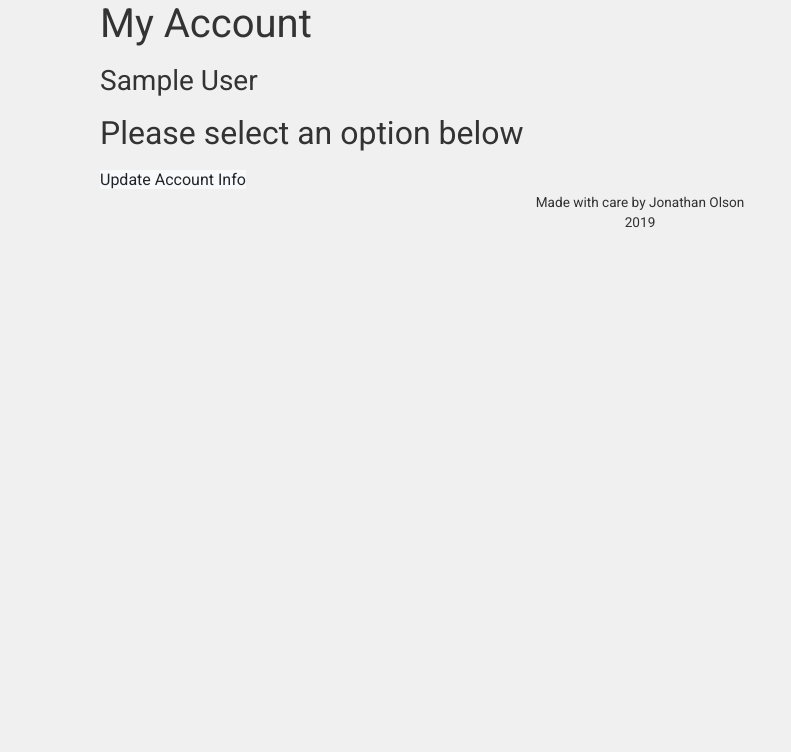
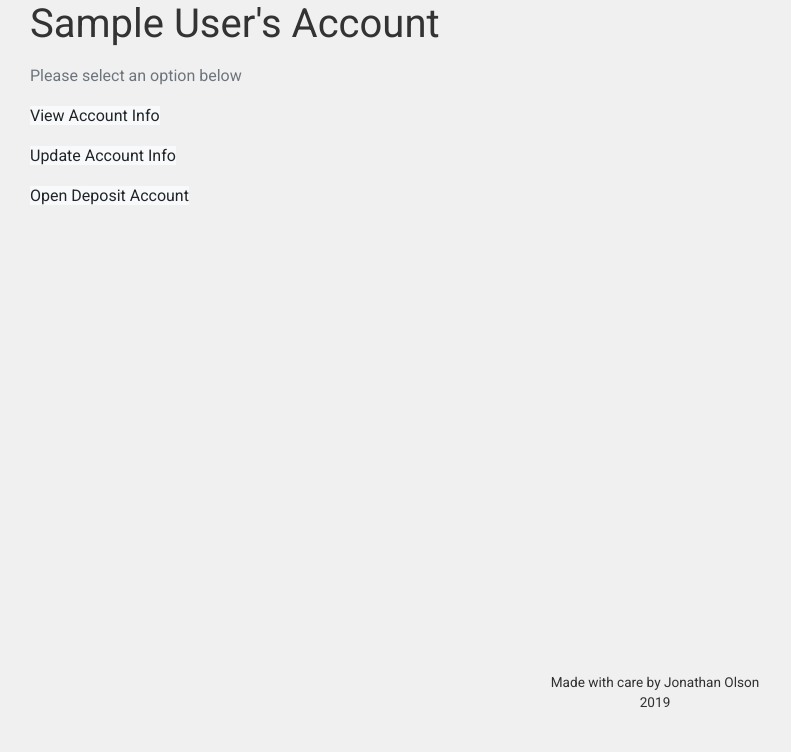
Before and after one commit to MyNameIsJonathan/Imitation_Online_Bank, a Flask app: page /account in a window 1280 px wide. Shown: the part 48-800 px from the top of the page, without its empty margins (0-791 px from the left). Run offline with Flask 2, Linux system fonts and the light colour scheme; the visitor is signed in with stand-in values (Sample User, id 1); some libraries are stand-ins or nearby versions.

Commit message:
Deposit acct creation/del; more acct updates

```diff
--- a/app.py
+++ b/app.py
@@ -52,7 +52,7 @@ def login():
         if user:
             if bcrypt.check_password_hash(user['password'], request.form['password']):
                 # login_user(user)
-                session["email"] = request.form["email"]
+                session['email'] = request.form['email']
                 session['name'] = user['first_name'] + ' ' + user['last_name']
                 session['id'] = user['synapse_id']
                 return redirect(url_for('account'))
@@ -77,7 +77,7 @@ def logout():
     return redirect(url_for('index'))
 
 
-@app.route('/register', methods=["GET", "POST"])
+@app.route("/register", methods=["GET", "POST"])
 def register():
 
     if request.method == "POST":
@@ -203,7 +203,31 @@ def account_values():
         flash('Please login first!')
         return redirect(url_for('login'))
 
+    # Get user instance from Synapse
+    user = client.get_user(session['id'], full_dehydrate=True)
 
+    # Grab values to report
+    values = {
+        "name": user.body["documents"][0]["name"],
+        "email": user.body["documents"][0]["email"],
+        "phone_number": user.body["documents"][0][
+            "phone_number"
+        ],
+        "birth_date": str(user.body["documents"][0]["month"])
+        + "/"
+        + str(user.body["documents"][0]["day"])
+        + "/"
+        + str(user.body["documents"][0]["year"]),
+        "address_street": user.body['documents'][0]['address_street'],
+        "address_city": user.body['documents'][0]['address_city'],
+        "address_subdivision": user.body['documents'][0]['address_subdivision'],
+        "address_postal_code": user.body['documents'][0]['address_postal_code'],
+        "address_country_code": user.body['documents'][0]['address_country_code'],
+    }
+
+    return render_template('account_values.html',
+                           first_name=session['name'].split()[0],
+                           values=values)
 
 
 @app.route("/update_account", methods=["GET", "POST"])
@@ -214,7 +238,7 @@ def update_account():
         return redirect(url_for('login'))
 
     # Get current user's id and synapse User account
-    user_synapse_id = mongo.db.users.find_one({"email" : session['email']})['synapse_id']
+    user_synapse_id = session['id']
     user = client.get_user(user_synapse_id, full_dehydrate=True)
 
     # If method is GET, pre-fill current account values in update form
@@ -279,6 +303,12 @@ def update_account():
     # Update account
     user.update_info(body)
 
+    # Update session values
+    if choice == 'email':
+        session['email'] = request.form['update_value']
+    elif choice == 'name':
+        session['name'] = request.form['update_value']
+
     # Refresh Account to show updated values
     user = client.get_user(user.id)
 
@@ -286,86 +316,70 @@ def update_account():
     return redirect(url_for('update_account'))
 
 
+@app.route("/open_deposit_account", methods=["GET", "POST"])
+def open_deposit_account():
+    # If user is not logged in, have them log in
+    if not "name" in session:
+        flash('Please login first!')
+        return redirect(url_for('login'))
+
+    # If method is GET, render html
+    if request.method == "GET":
+        return render_template('open_deposit_account.html')
+
+    # Select the current user's synapse account
+    user = client.get_user(session['id'])
+
+    # Create body to hold deposit account information
+    body = {
+        "type": "DEPOSIT-US",
+        "info": {
+            "nickname": request.form['account_nickname'],
+            "document_id": user.body['documents'][0]['id']
+        }
+    }
+
+    # Open deposit account
+    user.create_node(body, idempotency_key='123456')
+
+    flash('Account created successfully!', 'success')
+    return redirect(url_for('account'))
+
+
+@app.route("/close_deposit_account", methods=["GET", "POST"])
+def close_deposit_account():
+    # If user is not logged in, have them log in
+    if not 'name' in session:
+        flash('Please login first!')
+        return redirect(url_for('login'))
+
+    # Get user account
+    user = client.get_user(session['id'])
+
+    # If method if GET
+    if request.method == "GET":
+
+        # Get deposit account(s)
+        nodes = user.get_all_nodes().list_of_nodes
+        desposit_accounts = [node for node in nodes if node.body['type'] == 'DEPOSIT-US']
+
+        # Save account(s) in list of dicts
+        accounts = [
+            {'id': node.id, 'name': node.body['info']['nickname']}
+            for node in desposit_accounts
+        ]
+
+        return render_template('close_deposit_account.html', accounts=accounts)
+
+    # If method is POST, get the chosen account, set to inactive
+    node = request.form['account_choice']
+    node.body['is_active'] = False
+
+    flash('Account successfully inactivate!', 'success')
+    return redirect(url_for('account'))
+
+
+
 @app.route("/view_savings", methods=["GET"])
 def view_savings():
     pass
-
-
-# TODO - Finalize this. Combine with html into one route. Then, allow login so we can access user information
-@app.route("/send_money", methods=["POST"])
-def send_money():
-
-    # Collect values from form
-    first_name = request.form['first_name']
-    last_name = request.form['last_name']
-    email = request.form["email"]
-    phoneNumber = request.form['phone_number']
-    birth_date = request.form['birth_date']
-    street_address = request.form['street_address']
-    city = request.form['city']
-    state = request.form['state']
-    postal_code = request.form['postal_code']
-    country_code = request.form['country_code']
-    ssn = request.form['ssn']
-    govtid = request.form['govtid']
-
-    # Convert date to datetime.date; get individual values
-    birth_date = datetime.datetime.strptime(birth_date_string, "%Y-%m-%d").date()
-    birth_day = birth_date.day
-    birth_month = birth_date.month
-    birth_year = birth_date.year
-
-    # Get IP, fingerprint. Fill in body with form values
-    ip = request.remote_addr if request.remote_addr else '1.2.3.132'
-    fingerprint = 'static_pin'
-    body = {
-        "logins": [
-            {
-                "email": "jonathanholson@gmail.com"
-            }
-        ],
-        "phone_numbers": [
-            "901.111.1111",
-            "jonathanholson@gmail.com"
-        ],
-        "legal_names": [
-            first_name + ' ' + last_name
-        ],
-        "documents": [{
-            "email":email,
-            "phone_number":phoneNumber,
-            "ip":ip,
-            "name":first_name + ' ' + last_name,
-            "alias":"Test",
-            "entity_type":"M",
-            "entity_scope":"Arts & Entertainment",
-            "day":2,
-            "month":5,
-            "year":1989,
-            "address_street":street_address,
-            "address_city":city,
-            "address_subdivision":state,
-            "address_postal_code":postal_code,
-            "address_country_code":country_code,
-            "desired_scope": "SEND|RECEIVE|TIER|1",
-            "doc_option_key": "INVESTOR_DOCS",
-            "docs_key": "GOVT_ID_ONLY",
-            "virtual_docs":[{
-                "document_value":ssn,
-                "document_type":"SSN"
-            }],
-            "physical_docs":[{
-                "document_value": govtid,
-                "document_type": "GOVT_ID"
-            }],
-            "social_docs":[{
-                "document_value":"https://www.facebook.com/valid",
-                "document_type":"FACEBOOK"
-            }]
-        }]
-    }
-
-    # Create user account
-    # client.create_user(body, ip, fingerprint=fingerprint)
-
-    return redirect(url_for('home'))
--- a/static/main.css
+++ b/static/main.css
@@ -4,29 +4,6 @@ body {
     font-weight: 100;
     font-family: 'Roboto', sans-serif;
 }
-
-#footer {
-    height: 5em;
-    position: absolute;
-    bottom: 0;
-}
-
-.form-control {
-    background-color: transparent;
-    color: rgba(51, 51, 51, 0.6);
-    border-color: #333;
-}
-
-.footer {
-    position: relative;
-    bottom: 0;
-    width: 100%;
-    height: 80px;
-    background-color: transparent;
-    display: flex;
-    align-items: center;
-    flex-direction: column;
-  }
 
 a.button {
     -webkit-appearance: button;
@@ -37,13 +14,40 @@ a.button {
     color: initial;
 }
 
+#footer {
+    height: 5em;
+    position: absolute;
+    bottom: 0;
+}
+
+.footer {
+    position: absolute;
+    bottom: 0;
+    width: 100%;
+    height: 80px;
+    background-color: transparent;
+    display: flex;
+    align-items: center;
+    flex-direction: column;
+  }
+
+  .footer-muted {
+    color: rgb(48, 48, 48);
+    font-size: .85em;
+}
+
+.container {
+    max-width: 100%;
+}
+
+.form-control {
+    background-color: transparent;
+    color: rgba(51, 51, 51, 0.6);
+    border-color: #333;
+}
+
 .btn {
     color: #333;
     background-color: rgb(240, 240, 240);
     border-color: #333;
 }
-
-.footer-muted {
-    color: rgb(48, 48, 48);
-    font-size: .85em;
-}
--- a/templates/account.html
+++ b/templates/account.html
@@ -3,13 +3,19 @@
 
 <div class="container">
 
-    <h1 class="mt-5 mb-3">My Account</h1>
+    <h1 class="mt-5 mb-3">{{ name }}'s Account</h1>
 
-    <h3>{{ name }}</h3>
+    <p class="text-muted mt-3 mb-3">Please select an option below</p>
 
-    <h2 class="mt-3 mb-3">Please select an option below</h2>
-
-    <a href="http://localhost:5000/update_account" class="btn-light">Update Account Info</a>
+    <div class="mt-3 mb-2">
+        <a href="http://localhost:5000/account_values" class="btn-light">View Account Info</a>
+    </div>
+    <div class="mt-3 mb-2">
+        <a href="http://localhost:5000/update_account" class="btn-light">Update Account Info</a>
+    </div>
+    <div class="mt-3 mb-2">
+        <a href="http://localhost:5000/open_deposit_account" class="btn-light">Open Deposit Account</a>
+    </div>
 
 </div>
 
--- a/templates/layout.html
+++ b/templates/layout.html
@@ -44,12 +44,15 @@
 
   <main role="main" class="container">
     {% block content %}{% endblock %}
+
+    <footer class="footer">
+        <div class="footer-muted">Made with care by Jonathan Olson</div>
+        <div class="footer-muted">2019</div>
+    </footer>
+
   </main>
 
-  <footer class="footer">
-      <div class="footer-muted">Made with care by Jonathan Olson</div>
-      <div class="footer-muted">2019</div>
-    </footer>
+
 
     <script src="https://code.jquery.com/jquery-3.2.1.slim.min.js" integrity="sha384-KJ3o2DKtIkvYIK3UENzmM7KCkRr/rE9/Qpg6aAZGJwFDMVNA/GpGFF93hXpG5KkN" crossorigin="anonymous"></script>
     <script src="https://cdnjs.cloudflare.com/ajax/libs/popper.js/1.12.9/umd/popper.min.js" integrity="sha384-ApNbgh9B+Y1QKtv3Rn7W3mgPxhU9K/ScQsAP7hUibX39j7fakFPskvXusvfa0b4Q" crossorigin="anonymous"></script>
```
Also changed, not shown: templates/account_values.html (added, +65 -0 lines), templates/close_deposit_account.html (added, +25 -0 lines), templates/index.html (+12 -5 lines), templates/open_deposit_account.html (added, +19 -0 lines).
